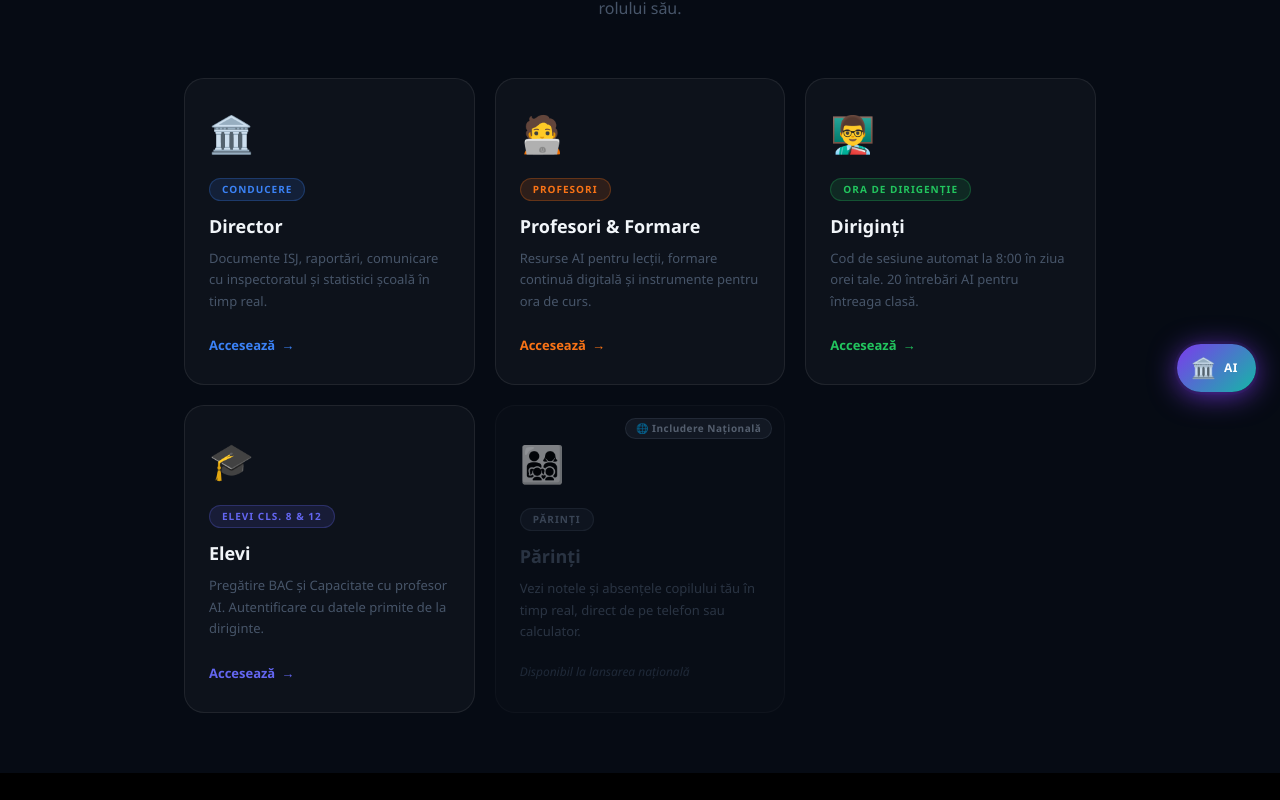
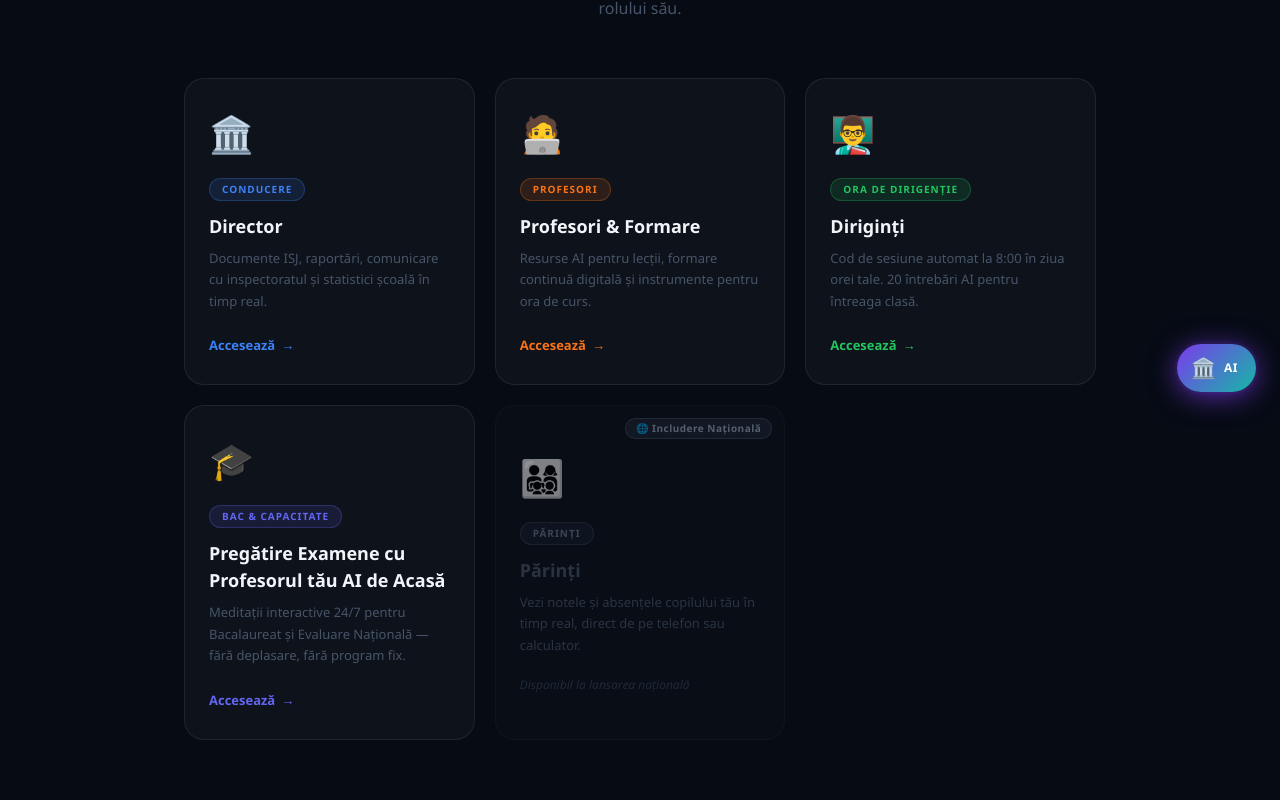
Before and after one commit to catalinradu2026-gif/leadflow-ai, a Next.js app: page /scoala in a window 1280 px wide. Shown: the part 384-1184 px from the top of the page. Before the commit the page ends 1157 px from the top, so only its background shows below. Built offline with nearby package versions, Linux system fonts and the light colour scheme.

Commit message:
Portal Scoala: card elevi redenumit Pregatire Examene cu Profesorul tau AI de Acasa

```diff
--- a/app/scoala/page.tsx
+++ b/app/scoala/page.tsx
@@ -39,9 +39,9 @@ export default function PortalScoala() {
     {
       id: 'elevi',
       icon: '🎓',
-      tag: 'Elevi Cls. 8 & 12',
-      title: 'Elevi',
-      desc: 'Pregătire BAC și Capacitate cu profesor AI. Autentificare cu datele primite de la diriginte.',
+      tag: 'BAC & Capacitate',
+      title: 'Pregătire Examene\ncu Profesorul tău AI de Acasă',
+      desc: 'Meditații interactive 24/7 pentru Bacalaureat și Evaluare Națională — fără deplasare, fără program fix.',
       color: '#6366f1',
       route: '/edu/elevi',
     },
```
